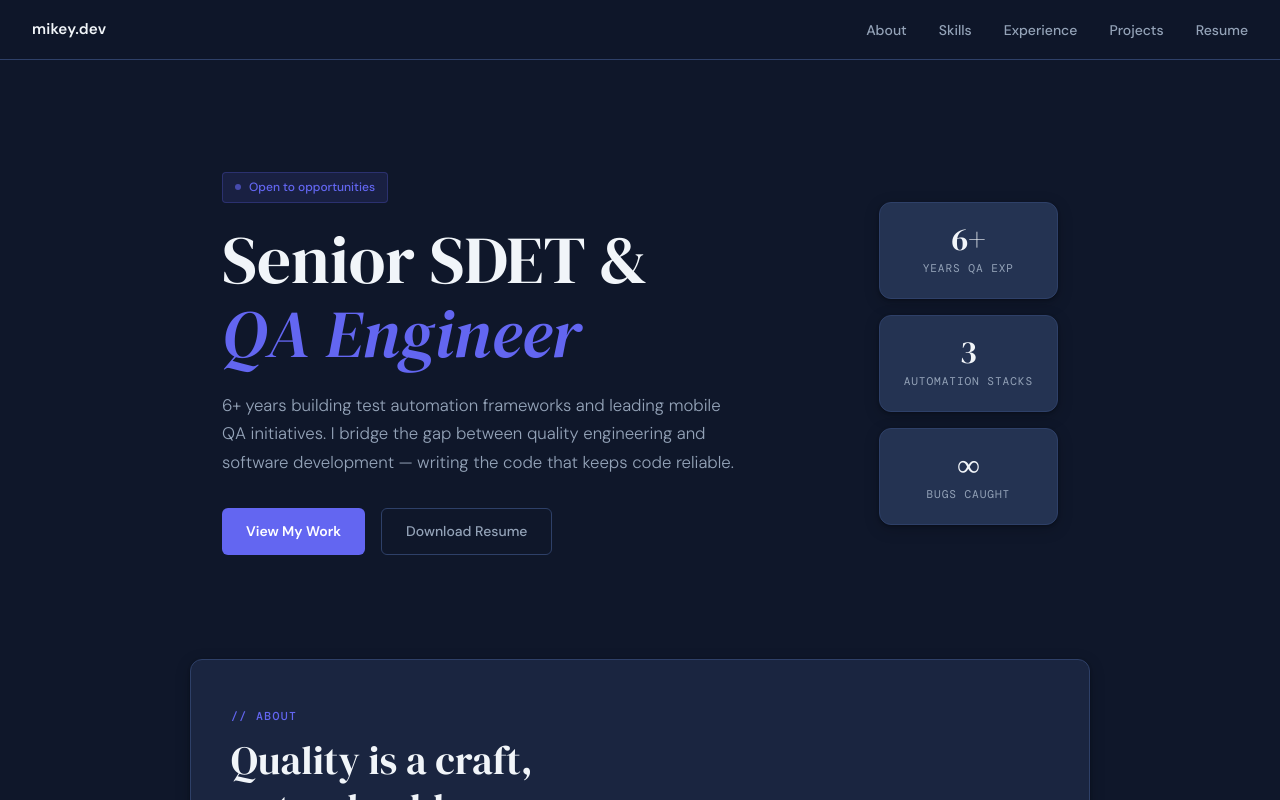
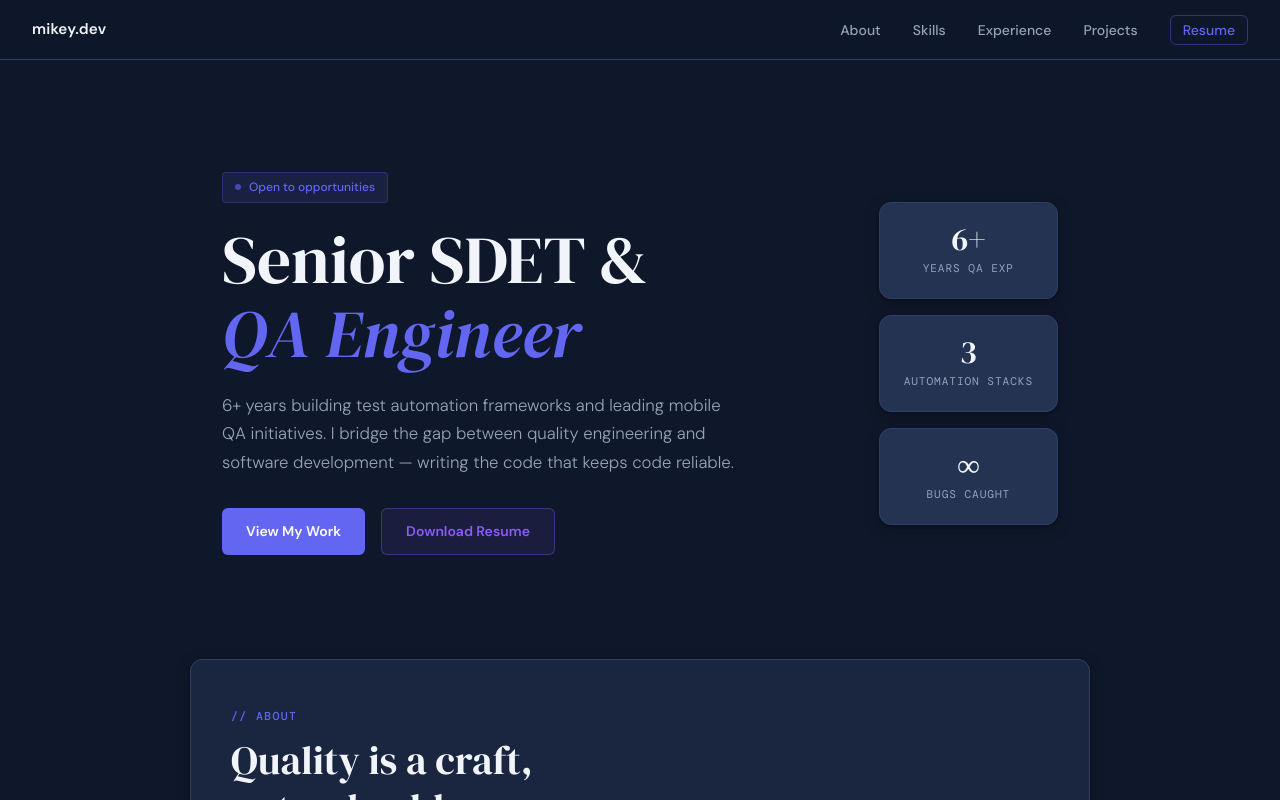
Before and after one commit to MikeyWilson34/mikey.dev, a React (Vite) app: page / in a window 1280 px wide. Shown: the top 800 px of the page. Built offline with nearby package versions, Linux system fonts and the light colour scheme.

Commit message:
made resume button standout more

```diff
--- a/src/components/Hero.tsx
+++ b/src/components/Hero.tsx
@@ -14,7 +14,7 @@ export default function Hero() {
         </p>
         <div className="hero-actions">
           <a href="#experience" className="btn btn-primary">View My Work</a>
-          <a href="/resume.pdf" download className="btn btn-outline">Download Resume</a>
+          <a href="/resume.pdf" download className="btn btn-resume">Download Resume</a>
         </div>
       </div>
       <div className="hero-stats">
--- a/src/components/Nav.tsx
+++ b/src/components/Nav.tsx
@@ -24,7 +24,7 @@ export default function Nav() {
             Projects
           </NavLink>
         </li>
-        <li><a href="/resume.pdf" target="_blank" rel="noopener noreferrer">Resume</a></li>
+        <li><a href="/resume.pdf" target="_blank" rel="noopener noreferrer" className="nav-resume">Resume</a></li>
       </ul>
     </nav>
   )
--- a/src/index.css
+++ b/src/index.css
@@ -73,6 +73,20 @@ nav {
 .nav-links a:hover,
 .nav-links a.active {
   color: var(--text);
+}
+
+.nav-resume {
+  color: var(--accent) !important;
+  border: 1px solid rgba(99, 102, 241, 0.4);
+  border-radius: 6px;
+  padding: 0.3rem 0.75rem;
+  transition: background 0.2s, border-color 0.2s !important;
+}
+
+.nav-resume:hover {
+  background: var(--accent-light);
+  border-color: var(--accent) !important;
+  color: var(--accent) !important;
 }
 
 /* HERO */
@@ -182,6 +196,20 @@ nav {
   border-color: var(--text-muted);
   color: var(--text);
   transform: translateY(-1px);
+}
+
+.btn-resume {
+  background: var(--accent-2-light);
+  color: var(--accent-2);
+  border: 1px solid rgba(139, 92, 246, 0.35);
+  font-weight: 600;
+}
+
+.btn-resume:hover {
+  background: rgba(139, 92, 246, 0.18);
+  border-color: var(--accent-2);
+  transform: translateY(-1px);
+  box-shadow: 0 4px 16px rgba(139, 92, 246, 0.25);
 }
 
 /* HERO STATS */
```
